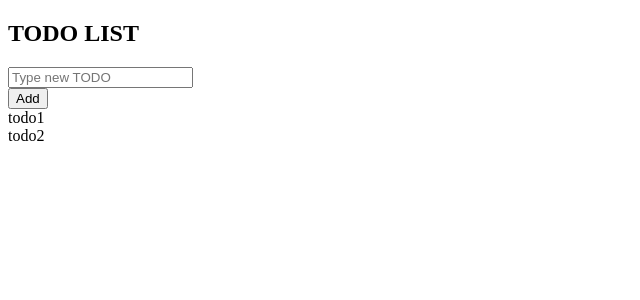
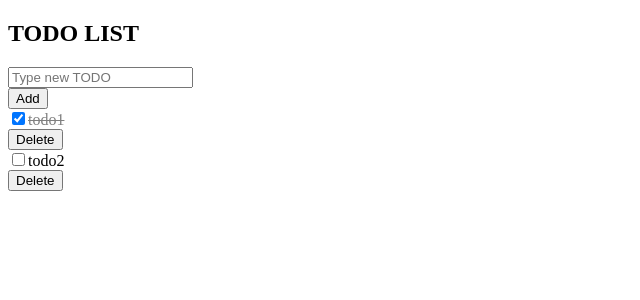
Before and after one commit to teller2016/vue3-todo, a Vue app: page / in a window 1280 px wide. Shown: the top 300 px of the page, without its empty margins (0-640 px from the left). Built offline with nearby package versions, Linux system fonts and the light colour scheme; the HTML template or start-up script is replaced by a standard one.

Commit message:
feature: function added - todo completed status - todo delete function - empty case

```diff
--- a/src/App.vue
+++ b/src/App.vue
@@ -4,7 +4,8 @@
     <h2>TODO LIST</h2>
 
     <!-- form -->
-    <form class="d-flex" @submit.prevent="onSubmit">
+    <form @submit.prevent="onSubmit">
+      <div class="d-flex">
         <!-- input -->
         <div class="flex-grow-1 mr-2">
           <input
@@ -19,11 +20,41 @@
         <div>
           <button class="btn btn-primary" type="submit">Add</button>
         </div>
+      </div>
+
+      <div v-show="hasError" style="color: red" class="mt-1">
+        TODO를 입력해주세요.
+      </div>
     </form>
 
-    <div class="card mt-2" v-for="todo in todos" :key="todo.id">
-      <div class="card-body p-2">
-        {{ todo.subject }}
+    <!-- empty case -->
+    <div v-if="!todos.length" style="color: blue" class="mt-2">
+      TODO가 없습니다
+    </div>
+
+    <!-- TODO 목록 -->
+    <div class="card mt-2" v-for="(todo, index) in todos" :key="todo.id">
+      <div class="card-body p-2 d-flex align-items-center">
+        <div class="form-check flex-grow-1">
+          <!-- checkbox -->
+          <input
+            class="form-check-input"
+            type="checkbox"
+            v-model="todo.completed"
+          />
+          <label class="form-check-label" :class="{ todo: todo.completed }">{{
+            todo.subject
+          }}</label>
+        </div>
+        <div>
+          <button
+            type="button"
+            class="btn btn-danger btn-sm"
+            @click="deleteTodo(index)"
+          >
+            Delete
+          </button>
+        </div>
       </div>
     </div>
   </div>
@@ -39,27 +70,52 @@
       {
         id: 1,
         subject: "todo1",
+        completed: true,
       },
       {
         id: 2,
         subject: "todo2",
+        completed: false,
       },
     ]);
+    const hasError = ref(false);
 
+    // TODO ADD 이벤트
     const onSubmit = () => {
+      if (!todo.value) {
+        hasError.value = true;
+      } else {
         todos.value.push({
           id: Date.now(),
           subject: todo.value,
+          completed: false,
         });
+        hasError.value = false;
+
+        // 입력 완료시 빈값처리
+        todo.value = "";
+      }
+    };
+
+    // TODO Delete 이벤트
+    const deleteTodo = (index) => {
+      todos.value.splice(index, 1);
     };
 
     return {
       todo,
       todos,
       onSubmit,
+      deleteTodo,
+      hasError,
     };
   },
 };
 </script>
 
-<style></style>
+<style>
+.todo {
+  color: gray;
+  text-decoration: line-through;
+}
+</style>
```
Lines whose indentation alone changed are shown as unchanged.
